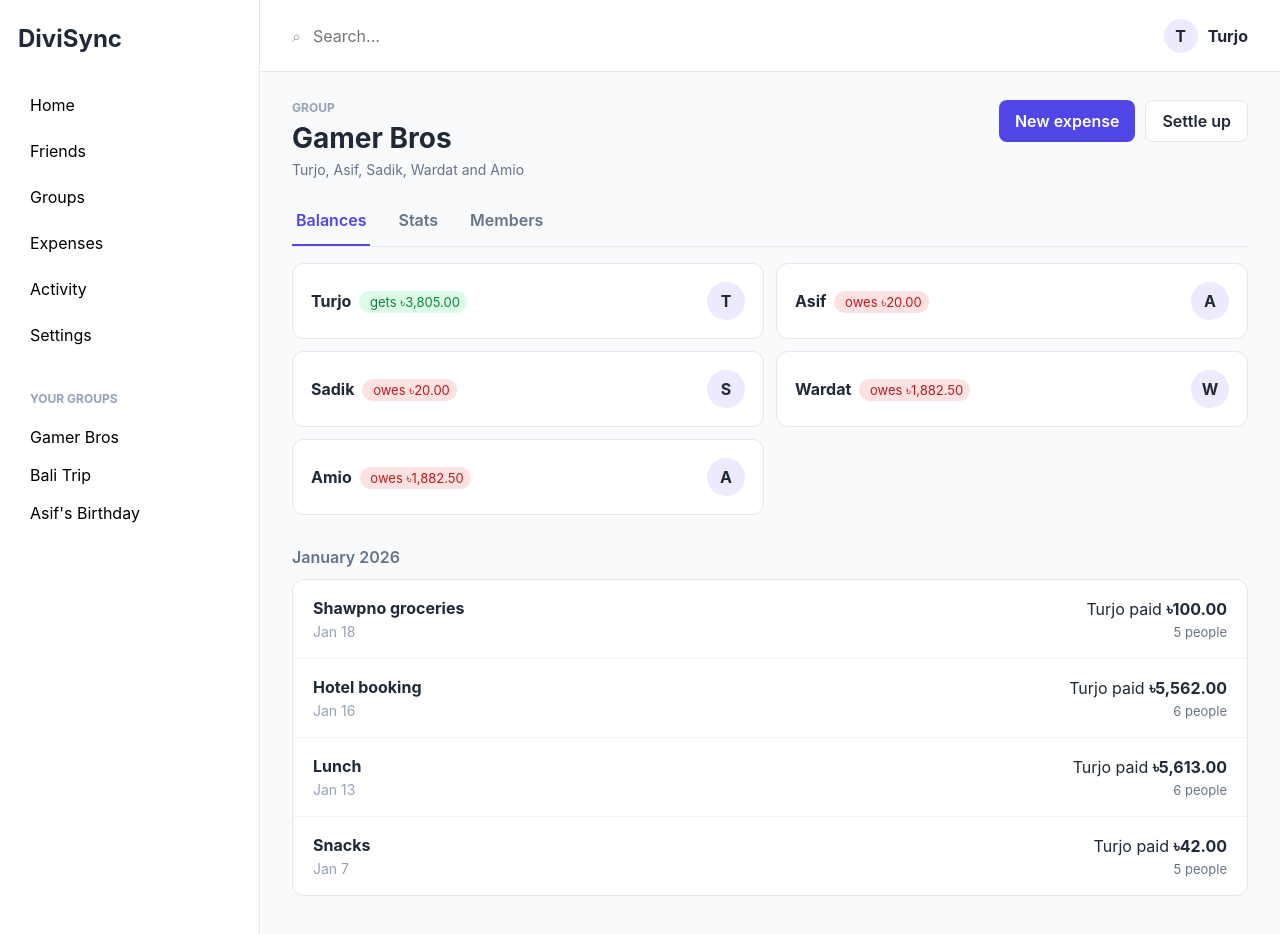
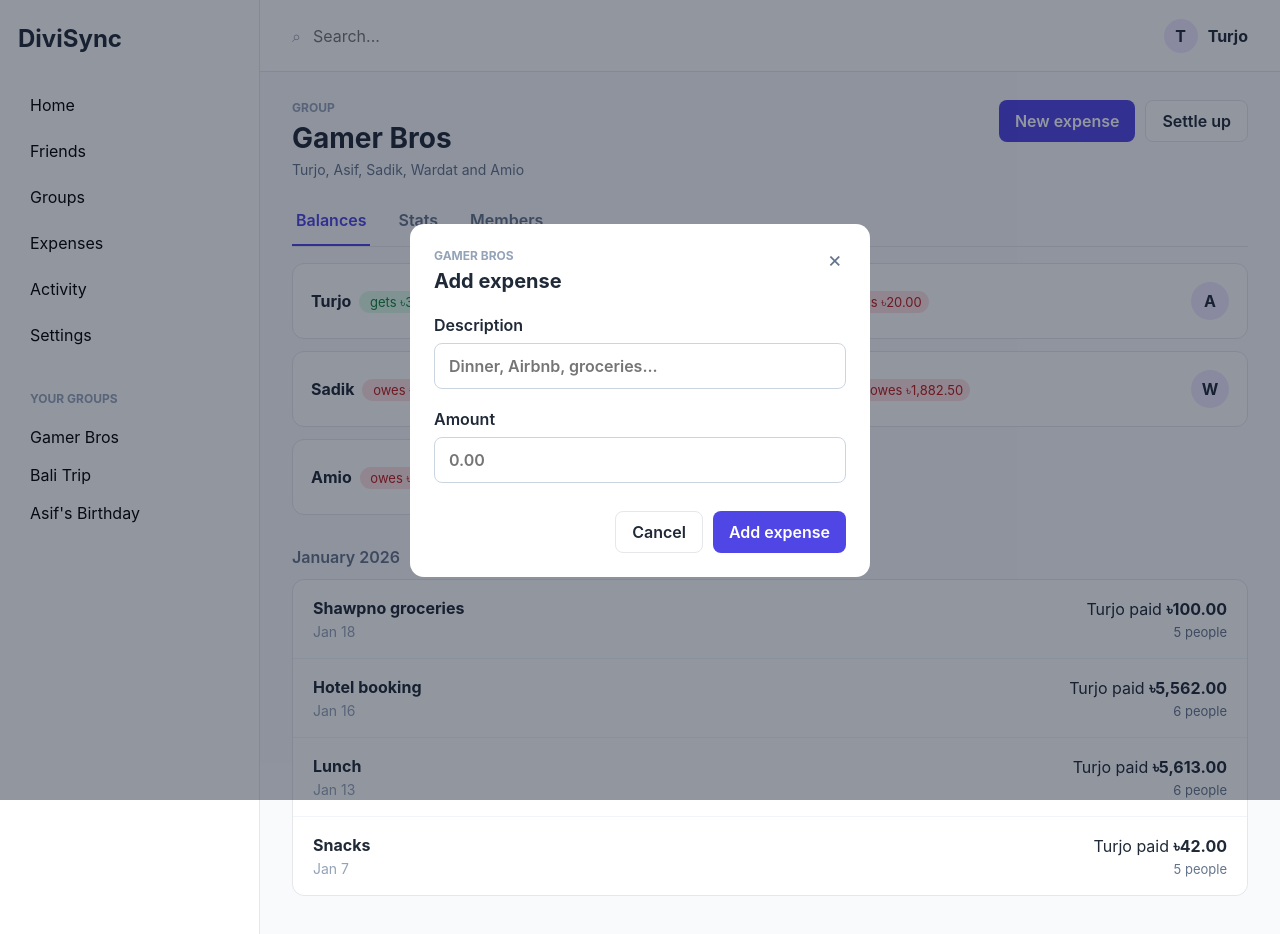
Before and after one commit to taif-ahmed-sazim/DiviSync, a React (Vite) app: page / in a window 1280 px wide. Both pictures are taken after a click on the button "New expense". Shown: the top 934 px of the page. Built offline with nearby package versions, Linux system fonts and the light colour scheme.

Commit message:
feat: add expense creation modal (#2)

```diff
--- a/src/App.tsx
+++ b/src/App.tsx
@@ -1,4 +1,7 @@
+import { useState } from "react";
+
 import { BalanceCard } from "./components/balances/BalanceCard";
+import { AddExpenseModal } from "./components/expenses/AddExpenseModal";
 import { ExpenseRow } from "./components/expenses/ExpenseRow";
 import { GroupHeader } from "./components/group/GroupHeader";
 import { Sidebar } from "./components/layout/Sidebar";
@@ -9,6 +12,8 @@ import { balances, expenses } from "./data/mockData";
 import styles from "./App.module.css";
 
 function App() {
+  const [isAddExpenseModalOpen, setIsAddExpenseModalOpen] = useState(false);
+
   return (
     <div className={styles.shell}>
       <Sidebar />
@@ -17,7 +22,7 @@ function App() {
         <TopBar />
 
         <main className={styles.main}>
-          <GroupHeader />
+          <GroupHeader onNewExpense={() => setIsAddExpenseModalOpen(true)} />
 
           <nav className={styles.tabs}>
             <button className={styles.activeTab}>
@@ -53,6 +58,10 @@ function App() {
           </section>
         </main>
       </div>
+
+      {isAddExpenseModalOpen ? (
+        <AddExpenseModal onClose={() => setIsAddExpenseModalOpen(false)} />
+      ) : null}
     </div>
   );
 }
--- /dev/null
+++ b/src/components/expenses/AddExpenseModal.module.css
@@ -0,0 +1,130 @@
+.backdrop {
+  position: fixed;
+  inset: 0;
+
+  display: grid;
+  place-items: center;
+
+  padding: 24px;
+
+  background: rgba(15, 23, 42, 0.45);
+}
+
+.modal {
+  width: 100%;
+  max-width: 460px;
+
+  padding: 24px;
+
+  background: white;
+  border-radius: 14px;
+}
+
+.header {
+  display: flex;
+  align-items: flex-start;
+  justify-content: space-between;
+  gap: 16px;
+
+  margin-bottom: 22px;
+}
+
+.eyebrow {
+  margin: 0 0 6px;
+
+  color: #94a3b8;
+
+  font-size: 12px;
+  font-weight: 700;
+  text-transform: uppercase;
+}
+
+.title {
+  margin: 0;
+
+  font-size: 20px;
+  font-weight: 700;
+}
+
+.closeButton {
+  padding: 0 4px;
+
+  color: #64748b;
+  background: transparent;
+
+  border: 0;
+
+  font-size: 22px;
+  line-height: 1;
+}
+
+.closeButton:hover {
+  color: #1f2937;
+}
+
+.form {
+  display: flex;
+  flex-direction: column;
+  gap: 20px;
+}
+
+.field {
+  display: flex;
+  flex-direction: column;
+  gap: 8px;
+
+  font-weight: 600;
+}
+
+.field input {
+  padding: 12px 14px;
+
+  border: 1px solid #cbd5e1;
+  border-radius: 8px;
+
+  outline: none;
+}
+
+.field input:focus {
+  border-color: #6366f1;
+}
+
+.actions {
+  display: flex;
+  justify-content: flex-end;
+  gap: 10px;
+
+  margin-top: 8px;
+}
+
+.cancelButton {
+  padding: 10px 16px;
+
+  color: #1f2937;
+  background: white;
+
+  border: 1px solid #e5e7eb;
+  border-radius: 8px;
+
+  font-weight: 600;
+}
+
+.cancelButton:hover {
+  background: #f8fafc;
+}
+
+.submitButton {
+  padding: 10px 16px;
+
+  color: white;
+  background: #4f46e5;
+
+  border: 0;
+  border-radius: 8px;
+
+  font-weight: 600;
+}
+
+.submitButton:hover {
+  background: #4338ca;
+}
--- /dev/null
+++ b/src/components/expenses/AddExpenseModal.tsx
@@ -0,0 +1,82 @@
+import { useState } from "react";
+
+import styles from "./AddExpenseModal.module.css";
+
+interface AddExpenseModalProps {
+  onClose: () => void;
+}
+
+export function AddExpenseModal({ onClose }: AddExpenseModalProps) {
+  const [description, setDescription] = useState("");
+  const [amount, setAmount] = useState("");
+
+  return (
+    <div className={styles.backdrop}>
+      <section
+        aria-labelledby="add-expense-title"
+        className={styles.modal}
+        role="dialog"
+      >
+        <header className={styles.header}>
+          <div>
+            <p className={styles.eyebrow}>Gamer Bros</p>
+
+            <h2 className={styles.title} id="add-expense-title">
+              Add expense
+            </h2>
+          </div>
+
+          <button
+            aria-label="Close"
+            className={styles.closeButton}
+            onClick={onClose}
+            type="button"
+          >
+            ×
+          </button>
+        </header>
+
+        <form className={styles.form}>
+          <label className={styles.field}>
+            <span>Description</span>
+
+            <input
+              onChange={(event) => setDescription(event.target.value)}
+              placeholder="Dinner, Airbnb, groceries..."
+              type="text"
+              value={description}
+            />
+          </label>
+
+          <label className={styles.field}>
+            <span>Amount</span>
+
+            <input
+              inputMode="decimal"
+              min="0"
+              onChange={(event) => setAmount(event.target.value)}
+              placeholder="0.00"
+              step="0.01"
+              type="number"
+              value={amount}
+            />
+          </label>
+
+          <div className={styles.actions}>
+            <button
+              className={styles.cancelButton}
+              onClick={onClose}
+              type="button"
+            >
+              Cancel
+            </button>
+
+            <button className={styles.submitButton} type="submit">
+              Add expense
+            </button>
+          </div>
+        </form>
+      </section>
+    </div>
+  );
+}
--- a/src/components/group/GroupHeader.tsx
+++ b/src/components/group/GroupHeader.tsx
@@ -1,6 +1,10 @@
 import styles from "./GroupHeader.module.css";
 
-export function GroupHeader() {
+interface GroupHeaderProps {
+  onNewExpense: () => void;
+}
+
+export function GroupHeader({ onNewExpense }: GroupHeaderProps) {
   return (
     <section className={styles.header}>
       <div>
@@ -12,11 +16,15 @@ export function GroupHeader() {
       </div>
 
       <div className={styles.actions}>
-        <button className={styles.primaryButton}>
+        <button
+          className={styles.primaryButton}
+          onClick={onNewExpense}
+          type="button"
+        >
           New expense
         </button>
 
-        <button className={styles.secondaryButton}>
+        <button className={styles.secondaryButton} type="button">
           Settle up
         </button>
       </div>
```
Also changed, not shown: 1 other file (tests, documents, lock files or other folders).
